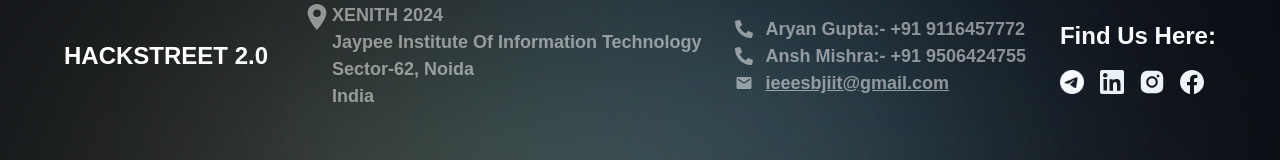
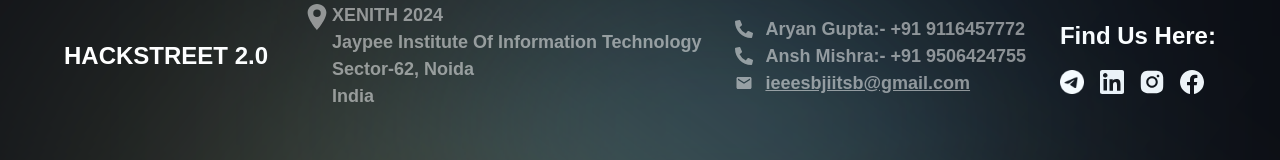
Before and after one commit to goelraghav002/hackstreet24, a Next.js app: page / in a window 1280 px wide. Shown: the part 7262-7422 px from the top of the page. Built offline with nearby package versions, Linux system fonts and the light colour scheme; a web font is replaced by a local one.

Commit message:
email changed

```diff
--- a/components/Footer.jsx
+++ b/components/Footer.jsx
@@ -64,8 +64,8 @@
               </div>
               <div className="flex flex-row gap-3 items-center">
                 <MdEmail />
-                <a href="mailto:ieeesbjiit@gmail.com" id="gmail">
-                  ieeesbjiit@gmail.com
+                <a href="mailto:ieeesbjiitsb@gmail.com" id="gmail">
+                  ieeesbjiitsb@gmail.com
                 </a>
               </div>
             </div>
```
